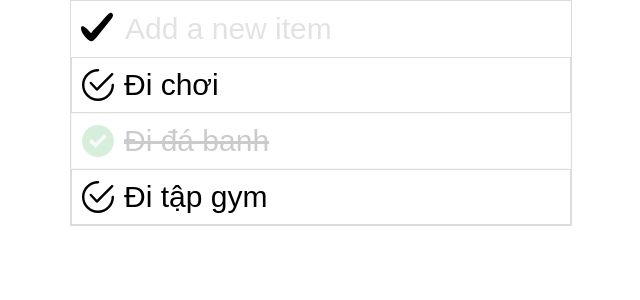
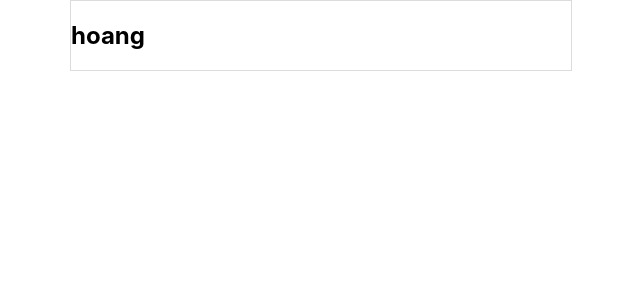
Before and after one commit to HoangNguyen58TH1/LearnReactJS, a React (Create React App) app: page / in a window 1280 px wide. Shown: the top 300 px of the page, without its empty margins (319-959 px from the left). Built offline with nearby package versions, Linux system fonts and the light colour scheme.

Commit message:
props.children

```diff
--- a/src/App.js
+++ b/src/App.js
@@ -2,6 +2,7 @@ import React, { Component } from 'react';
 import './App.css';
 import TodoItem from './components/TodoItem';
 import tick from './images/tick_all.svg'
+import Accordion from './components/Accordion.js'
 
 class App extends Component {
   constructor() {
@@ -63,7 +64,7 @@ class App extends Component {
     const { todoItems, newItem } = this.state
       return (
       <div className="App">
-        <div className="Header">
+        {/* <div className="Header">
           <img src={tick} width="32" height="32" />
           <input
             type="text"
@@ -78,8 +79,11 @@ class App extends Component {
             <TodoItem key={index} item={item} onClick={this.onItemClicked(item) } />
           ))
         }
+        { todoItems.length === 0 && 'Nothings here.' } */}
 
-        { todoItems.length === 0 && 'Nothings here.' }
+        <Accordion heading="hoang">
+          content children
+        </Accordion>
       </div>
     );
   }
--- /dev/null
+++ b/src/components/Accordion.js
@@ -0,0 +1,34 @@
+import React, { Component } from 'react';
+
+class Accordion extends Component {
+  constructor(props) {
+    super(props);
+    this.state = {
+      isCollapsed: true
+    }
+    this.onClick = this.onClick.bind(this)
+  }
+
+  onClick() {
+    this.setState({
+      isCollapsed: !this.state.isCollapsed
+    })
+  }
+
+  render() {
+    const { heading, children } = this.props
+    const { isCollapsed } = this.state
+    return (
+      <div className="Accordion">
+        <div className="heading" onClick={this.onClick}>
+          <h2>{heading}</h2>
+        </div>
+        <div className="content">
+          { !isCollapsed && <h2>{children}</h2> }
+        </div>
+      </div>
+    )
+  }
+}
+
+export default Accordion;
```
Also changed, not shown: 1 other file (tests, documents, lock files or other folders).
